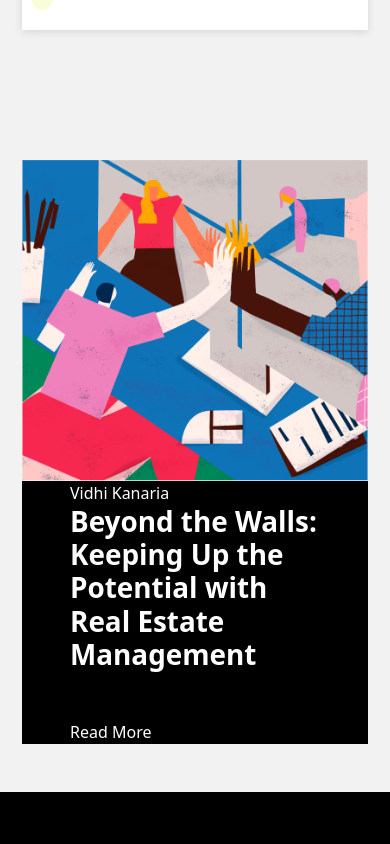
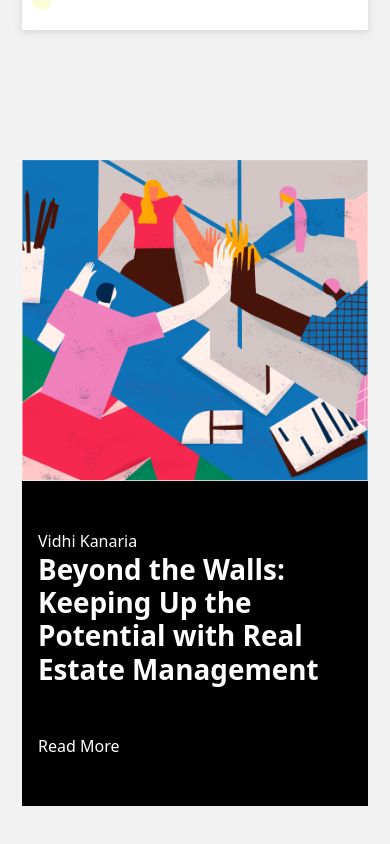
Before and after one commit to webtesting22/vaar, a React (Vite) app: page / in a window 390 px wide. Shown: the part 9642-10486 px from the top of the page. Before the commit the page ends 10434 px from the top, so only its background shows below. Built offline with nearby package versions, Linux system fonts and the light colour scheme.

Commit message:
Update Bestvalue.css

```diff
--- a/src/Components/Bestvalue/Bestvalue.css
+++ b/src/Components/Bestvalue/Bestvalue.css
@@ -123,6 +123,13 @@
     padding: 0rem 3rem;
     color: white;
 }
+@media (max-width:680px){
+    .owner-quote .inside-content2 .parent-div div {
+        width: 100%;
+        padding: 3rem 1rem;
+        color: white;
+    }
+}
 .owner-quote .inside-content2 .parent-div div span{
     font-weight: 500;
     margin-bottom: 3rem;
```
